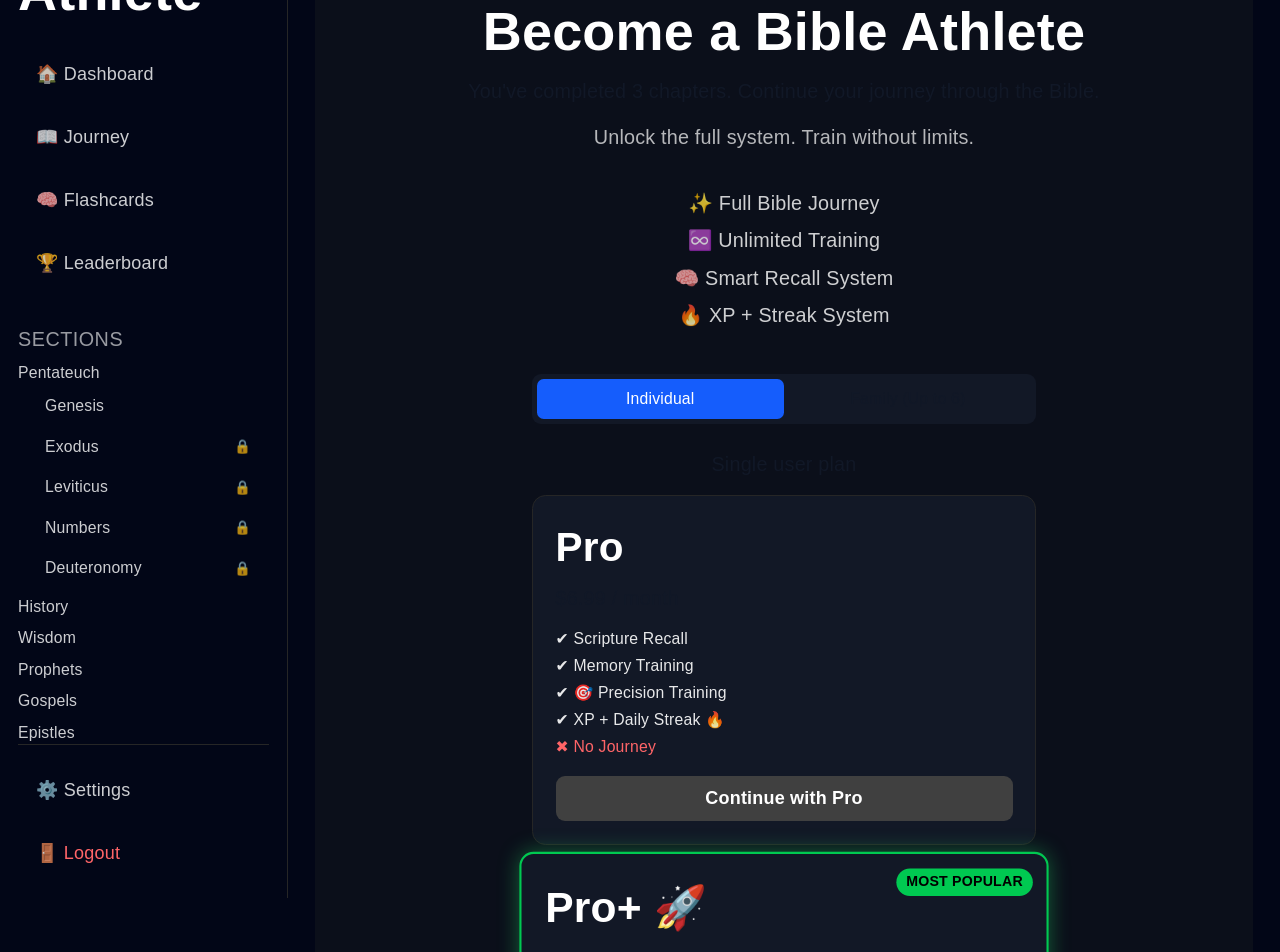
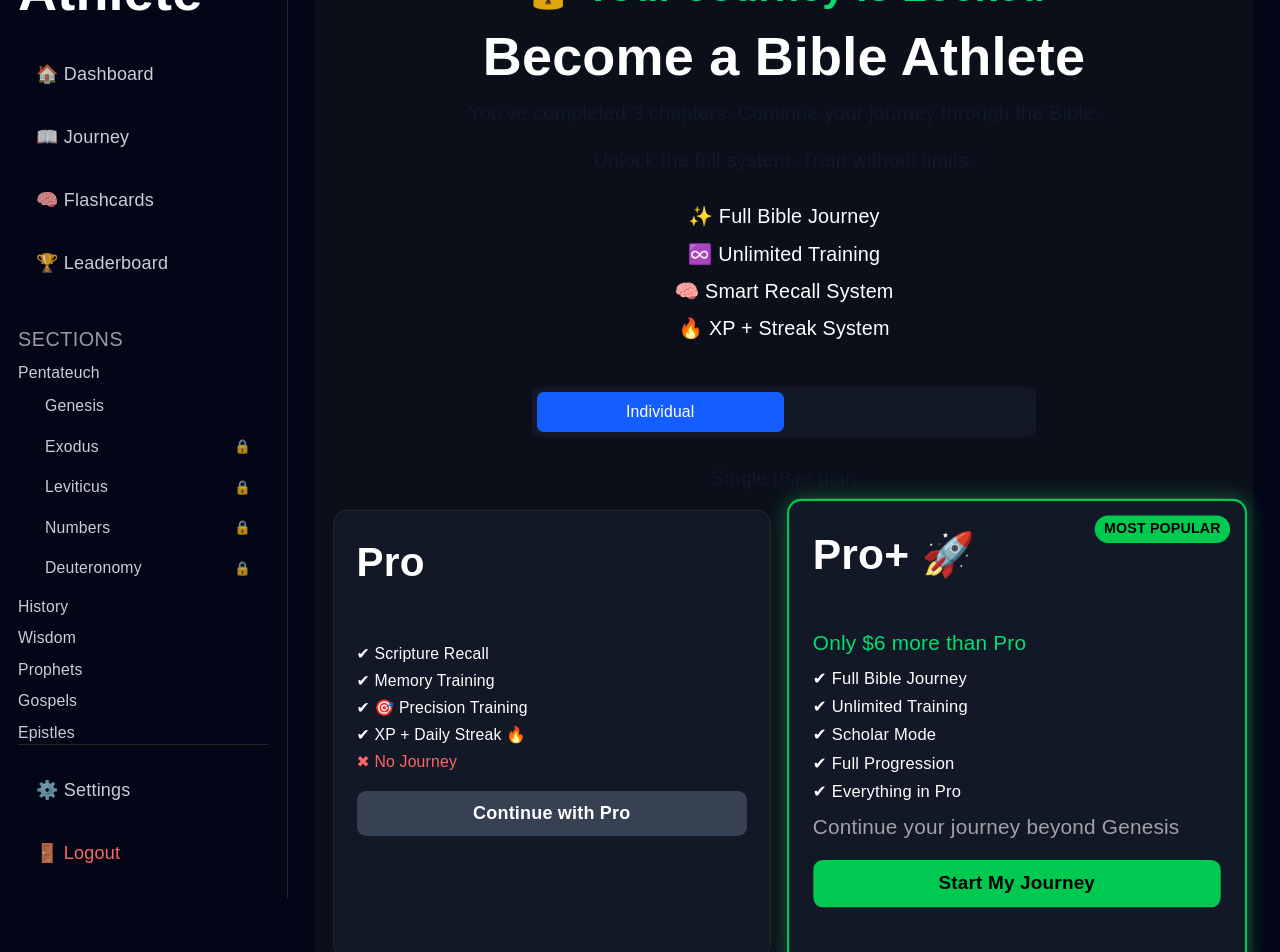
Before and after one commit to sdasent25/bible-mastery-app, a Next.js app: page /upgrade in a window 1280 px wide. Shown: the part 140-1092 px from the top of the page. Built offline with nearby package versions, Linux system fonts and the light colour scheme; no server answers.

Commit message:
Improve paywall readability + desktop layout optimization

```diff
--- a/components/Paywall.tsx
+++ b/components/Paywall.tsx
@@ -11,12 +11,13 @@ export default function Paywall({ onSelectPlan }: PaywallProps) {
   const [isFamily, setIsFamily] = useState(false)
 
   return (
-    <div className="min-h-screen bg-[#0B0F1A] text-white flex flex-col items-center px-4 py-10">
+    <div className="min-h-screen bg-[#0B0F1A] text-white px-4 py-16">
+      <div className="max-w-5xl mx-auto flex flex-col items-center">
         <h2 className="text-center text-sm text-green-400 mb-2">
           🔒 Your Journey is Locked
         </h2>
 
-      <h1 className="text-3xl font-bold text-center mb-3">
+        <h1 className="text-3xl md:text-4xl font-bold text-center mb-3">
           Become a Bible Athlete
         </h1>
 
@@ -24,23 +25,22 @@ export default function Paywall({ onSelectPlan }: PaywallProps) {
           You&apos;ve completed 3 chapters. Continue your journey through the Bible.
         </p>
 
-      <p className="text-center text-white/70 mb-8">
+        <p className="text-gray-200 mb-6 text-center">
           Unlock the full system. Train without limits.
         </p>
 
-      <div className="mb-10 text-center space-y-2 text-sm text-white/80">
+        <div className="mb-10 text-center space-y-2 text-sm text-white">
           <p>✨ Full Bible Journey</p>
           <p>♾️ Unlimited Training</p>
           <p>🧠 Smart Recall System</p>
           <p>🔥 XP + Streak System</p>
         </div>
 
-      <div className="w-full max-w-md space-y-4">
-        <div className="flex bg-[#121826] p-1 rounded-lg mb-6">
+        <div className="w-full max-w-md flex bg-[#121826] p-1 rounded-lg mb-6">
           <button
             onClick={() => setIsFamily(false)}
             className={`flex-1 py-2 rounded-md text-sm ${
-              !isFamily ? "bg-blue-600 text-white" : "text-gray-300"
+              !isFamily ? "bg-blue-600 text-white" : "text-gray-200"
             }`}
           >
             Individual
@@ -49,26 +49,25 @@ export default function Paywall({ onSelectPlan }: PaywallProps) {
           <button
             onClick={() => setIsFamily(true)}
             className={`flex-1 py-2 rounded-md text-sm ${
-              isFamily ? "bg-blue-600 text-white" : "text-gray-300"
+              isFamily ? "bg-blue-600 text-white" : "text-gray-200"
             }`}
           >
             Family (Up to 6)
           </button>
         </div>
 
-        <p className="text-xs text-gray-300 text-center mb-4">
-          {isFamily
-            ? "Share with up to 6 family members"
-            : "Single user plan"}
+        <p className="text-sm text-gray-200 text-center mb-4">
+          {isFamily ? "Up to 6 family members" : "Single user plan"}
         </p>
 
-        <div className="bg-[#121826] border border-neutral-800 rounded-xl p-5">
+        <div className="w-full max-w-4xl grid grid-cols-1 md:grid-cols-2 gap-6">
+        <div className="w-full bg-[#121826] border border-neutral-800 rounded-xl p-5">
           <h2 className="text-xl font-semibold mb-2">Pro</h2>
           <p className="text-gray-300 mb-3">
             {isFamily ? "$19.99 / month" : "$6.99 / month"}
           </p>
 
-          <ul className="text-sm space-y-1 text-white/90">
+          <ul className="text-sm space-y-1 text-white">
             <li>✔ Scripture Recall</li>
             <li>✔ Memory Training</li>
             <li>✔ 🎯 Precision Training</li>
@@ -80,13 +79,13 @@ export default function Paywall({ onSelectPlan }: PaywallProps) {
             onClick={() =>
               onSelectPlan(isFamily ? "family_pro" : "pro")
             }
-            className="mt-4 w-full bg-neutral-700 hover:bg-neutral-600 transition py-2 rounded-lg font-semibold active:scale-95"
+            className="mt-4 w-full bg-gray-700 text-white hover:bg-neutral-600 transition py-2 rounded-lg font-semibold active:scale-95"
           >
             Continue with Pro
           </button>
         </div>
 
-        <div className="relative bg-[#121826] border-2 border-green-500 rounded-xl p-5 scale-105 shadow-[0_0_20px_rgba(34,197,94,0.45)]">
+        <div className="relative w-full bg-[#121826] border-2 border-green-500 rounded-xl p-5 scale-105 shadow-[0_0_20px_rgba(34,197,94,0.45)]">
           <div className="absolute top-3 right-3 bg-green-500 text-black text-xs px-2 py-1 rounded-full font-bold">
             MOST POPULAR
           </div>
@@ -123,19 +122,20 @@ export default function Paywall({ onSelectPlan }: PaywallProps) {
             Start My Journey
           </button>
 
-          <p className="text-xs text-center text-gray-400 mt-2">
+          <p className="text-xs text-center text-gray-200 mt-2">
             Start training in seconds
           </p>
         </div>
         </div>
 
-      <p className="text-xs text-white/50 mt-6">
+        <p className="text-xs text-gray-200 mt-6">
           Upgrade anytime to unlock full training
         </p>
 
-      <p className="text-xs text-gray-500 mt-6">
+        <p className="text-xs text-gray-200 mt-6">
           Cancel anytime • No commitment
         </p>
       </div>
+    </div>
   )
 }
```
Lines whose indentation alone changed are shown as unchanged.
